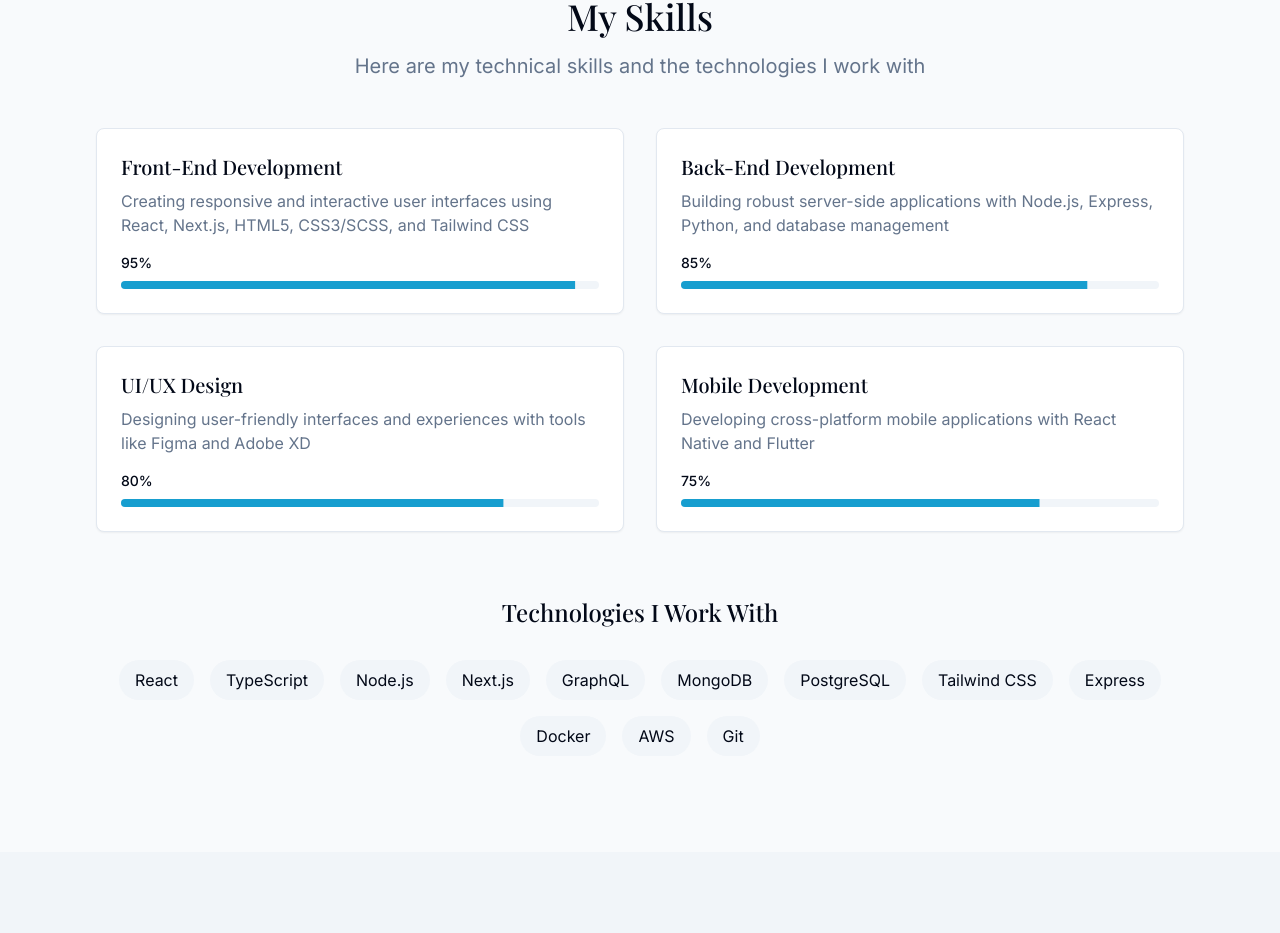
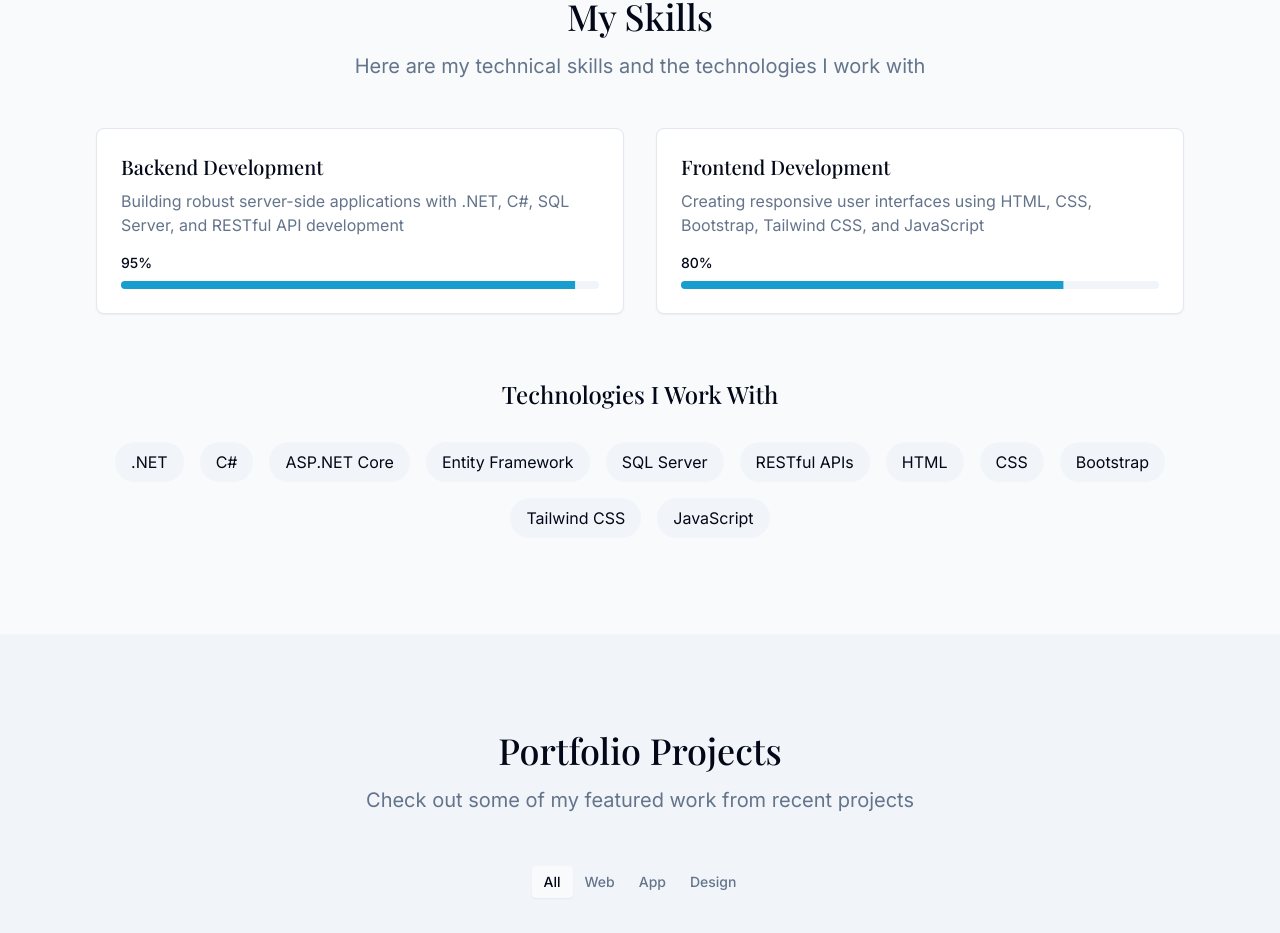
Before and after one commit to HemdanMohamed65/curated-me-display, a React (Vite) app: page / in a window 1280 px wide. Shown: the part 1720-2653 px from the top of the page. Built offline with nearby package versions, Linux system fonts and the light colour scheme; grey boxes are pictures that could not be loaded.

Commit message:
Refactor Skills component
Update skills to focus on front-end and back-end, removing other skills.

```diff
--- a/src/components/Skills.tsx
+++ b/src/components/Skills.tsx
@@ -5,15 +5,15 @@ import { Progress } from '@/components/ui/progress';
 
 const Skills = () => {
   const skills = [
-    { name: 'Front-End Development', level: 95, description: 'Creating responsive and interactive user interfaces using React, Next.js, HTML5, CSS3/SCSS, and Tailwind CSS' },
-    { name: 'Back-End Development', level: 85, description: 'Building robust server-side applications with Node.js, Express, Python, and database management' },
-    { name: 'UI/UX Design', level: 80, description: 'Designing user-friendly interfaces and experiences with tools like Figma and Adobe XD' },
-    { name: 'Mobile Development', level: 75, description: 'Developing cross-platform mobile applications with React Native and Flutter' }
+    { name: 'Backend Development', level: 95, description: 'Building robust server-side applications with .NET, C#, SQL Server, and RESTful API development' },
+    { name: 'Frontend Development', level: 80, description: 'Creating responsive user interfaces using HTML, CSS, Bootstrap, Tailwind CSS, and JavaScript' }
   ];
 
   const technologies = [
-    'React', 'TypeScript', 'Node.js', 'Next.js', 'GraphQL', 'MongoDB',
-    'PostgreSQL', 'Tailwind CSS', 'Express', 'Docker', 'AWS', 'Git'
+    // Backend technologies
+    '.NET', 'C#', 'ASP.NET Core', 'Entity Framework', 'SQL Server', 'RESTful APIs',
+    // Frontend technologies
+    'HTML', 'CSS', 'Bootstrap', 'Tailwind CSS', 'JavaScript'
   ];
 
   return (
```
